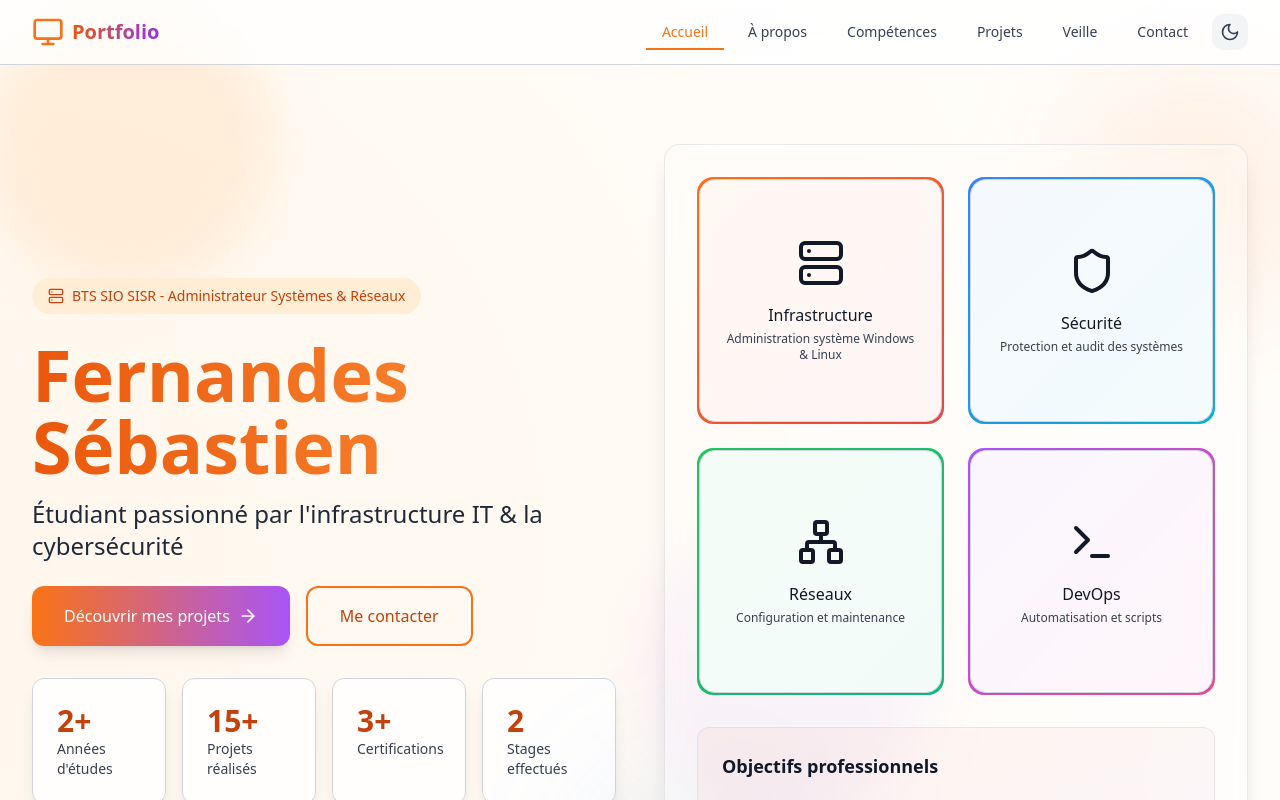
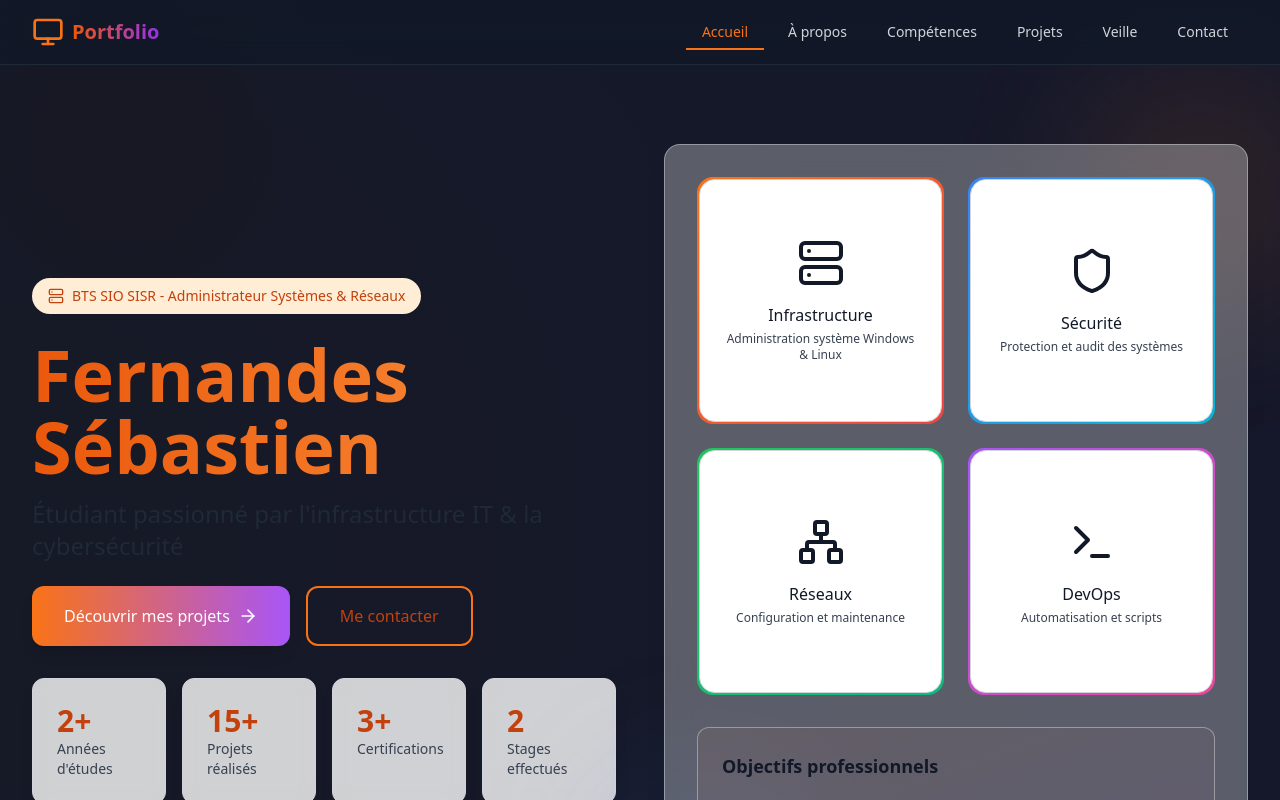
Before and after one commit to CapitaineRick/Portfolio, a React (Vite) app: page / in a window 1280 px wide. Shown: the top 800 px of the page. Built offline with nearby package versions, Linux system fonts and the light colour scheme.

Commit message:
Remove light mode and force dark theme

```diff
--- a/src/components/Navbar.tsx
+++ b/src/components/Navbar.tsx
@@ -1,11 +1,9 @@
 import React, { useState, useEffect } from 'react';
-import { Monitor, Moon, Sun, Menu, X } from 'lucide-react';
-import { useTheme } from '../contexts/ThemeContext';
+import { Monitor, Menu, X } from 'lucide-react';
 
 const Navbar: React.FC = () => {
   const [isOpen, setIsOpen] = useState(false);
   const [activeSection, setActiveSection] = useState('home');
-  const { theme, toggleTheme } = useTheme();
 
   const navLinks = [
     { name: 'Accueil', href: '#home' },
@@ -45,11 +43,7 @@ const Navbar: React.FC = () => {
   };
 
   return (
-    <nav className={`fixed w-full z-50 transition-all duration-300 backdrop-blur-md ${
-      theme === 'dark'
-        ? 'bg-gray-900/80 border-b border-gray-800'
-        : 'bg-white/80 border-b border-gray-200'
-    }`}>
+    <nav className="fixed w-full z-50 transition-all duration-300 backdrop-blur-md bg-gray-900/80 border-b border-gray-800">
       <div className="max-w-7xl mx-auto px-4 sm:px-6 lg:px-8">
         <div className="flex justify-between h-16 items-center">
           {/* Logo */}
@@ -74,7 +68,7 @@ const Navbar: React.FC = () => {
                   className={`px-4 py-2 mx-1 rounded-xl text-sm font-medium transition-all duration-300 relative group
                     ${activeSection === link.href.substring(1)
                       ? 'text-orange-500'
-                      : 'text-gray-700 dark:text-gray-300 hover:text-orange-500'
+                      : 'text-gray-300 hover:text-orange-500'
                     }`}
                 >
                   {link.name}
@@ -84,38 +78,20 @@ const Navbar: React.FC = () => {
                 </a>
               ))}
             </div>
-
-            <div className="ml-6 flex items-center space-x-2">
-              <button
-                onClick={toggleTheme}
-                className="p-2 rounded-xl bg-gray-100 dark:bg-gray-800 hover:bg-gray-200 dark:hover:bg-gray-700 transition-colors"
-                aria-label="Toggle theme"
-              >
-                {theme === 'dark' ? <Sun size={20} className="text-orange-500" /> : <Moon size={20} className="text-gray-700" />}
-              </button>
-            </div>
           </div>
 
           {/* Mobile Menu Button */}
-          <div className="flex md:hidden items-center space-x-2">
-            <button
-              onClick={toggleTheme}
-              className="p-2 rounded-xl bg-gray-100 dark:bg-gray-800 hover:bg-gray-200 dark:hover:bg-gray-700 transition-colors"
-              aria-label="Toggle theme"
-            >
-              {theme === 'dark' ? <Sun size={20} className="text-orange-500" /> : <Moon size={20} className="text-gray-700" />}
-            </button>
-
+          <div className="flex md:hidden">
             <button
               onClick={() => setIsOpen(!isOpen)}
-              className="p-2 rounded-xl bg-gray-100 dark:bg-gray-800 hover:bg-gray-200 dark:hover:bg-gray-700 transition-colors"
+              className="p-2 rounded-xl bg-gray-800 hover:bg-gray-700 transition-colors"
               aria-expanded="false"
             >
               <span className="sr-only">Open main menu</span>
               {isOpen ? (
-                <X className="block h-6 w-6 text-gray-700 dark:text-gray-300" aria-hidden="true" />
+                <X className="block h-6 w-6 text-gray-300" aria-hidden="true" />
               ) : (
-                <Menu className="block h-6 w-6 text-gray-700 dark:text-gray-300" aria-hidden="true" />
+                <Menu className="block h-6 w-6 text-gray-300" aria-hidden="true" />
               )}
             </button>
           </div>
@@ -136,7 +112,7 @@ const Navbar: React.FC = () => {
               className={`block px-4 py-2 rounded-xl text-base font-medium transition-all duration-300
                 ${activeSection === link.href.substring(1)
                   ? 'bg-gradient-to-r from-orange-500 to-purple-500 text-white'
-                  : 'text-gray-700 dark:text-gray-300 hover:bg-gray-100 dark:hover:bg-gray-800'
+                  : 'text-gray-300 hover:bg-gray-800'
                 }`}
             >
               {link.name}
--- a/src/contexts/ThemeContext.tsx
+++ b/src/contexts/ThemeContext.tsx
@@ -1,6 +1,6 @@
-import React, { createContext, useContext, useEffect, useState } from 'react';
+import React, { createContext, useContext, useEffect } from 'react';
 
-type Theme = 'light' | 'dark';
+type Theme = 'dark';
 
 interface ThemeContextType {
   theme: Theme;
@@ -10,27 +10,16 @@ interface ThemeContextType {
 const ThemeContext = createContext<ThemeContextType | undefined>(undefined);
 
 export const ThemeProvider: React.FC<{ children: React.ReactNode }> = ({ children }) => {
-  const [theme, setTheme] = useState<Theme>(() => {
-    // Check for saved theme in localStorage
-    const savedTheme = localStorage.getItem('theme');
-    // Check for system preference if no saved theme
-    if (!savedTheme) {
-      return window.matchMedia('(prefers-color-scheme: dark)').matches
-        ? 'dark'
-        : 'light';
-    }
-    return (savedTheme as Theme) || 'light';
-  });
+  const theme: Theme = 'dark';
 
   useEffect(() => {
     const root = window.document.documentElement;
-    root.classList.remove('light', 'dark');
-    root.classList.add(theme);
-    localStorage.setItem('theme', theme);
-  }, [theme]);
+    root.classList.remove('light');
+    root.classList.add('dark');
+  }, []);
 
   const toggleTheme = () => {
-    setTheme(prev => (prev === 'light' ? 'dark' : 'light'));
+    // Do nothing since we're forcing dark mode
   };
 
   return (
--- a/src/index.css
+++ b/src/index.css
@@ -25,92 +25,46 @@ section {
 
 /* Section colors */
 section {
-  --tw-gradient-from: theme('colors.gray.50');
-  --tw-gradient-to: theme('colors.white');
-}
-
-section#home {
-  --tw-gradient-from: theme('colors.orange.50');
-  --tw-gradient-to: theme('colors.white');
-}
-
-section#about {
-  --tw-gradient-from: theme('colors.blue.50');
-  --tw-gradient-to: theme('colors.white');
-}
-
-section#education {
-  --tw-gradient-from: theme('colors.purple.50');
-  --tw-gradient-to: theme('colors.white');
-}
-
-section#skills {
-  --tw-gradient-from: theme('colors.green.50');
-  --tw-gradient-to: theme('colors.white');
-}
-
-section#projects {
-  --tw-gradient-from: theme('colors.orange.50');
-  --tw-gradient-to: theme('colors.white');
-}
-
-section#documentation {
-  --tw-gradient-from: theme('colors.indigo.50');
-  --tw-gradient-to: theme('colors.white');
-}
-
-section#techwatch {
-  --tw-gradient-from: theme('colors.rose.50');
-  --tw-gradient-to: theme('colors.white');
-}
-
-section#contact {
-  --tw-gradient-from: theme('colors.emerald.50');
-  --tw-gradient-to: theme('colors.white');
-}
-
-/* Dark mode sections */
-.dark section {
   --tw-gradient-from: theme('colors.gray.900' / 5%);
   --tw-gradient-to: theme('colors.gray.900' / 5%);
 }
 
-.dark section#home {
+section#home {
   --tw-gradient-from: theme('colors.orange.900' / 5%);
   --tw-gradient-to: theme('colors.purple.900' / 5%);
 }
 
-.dark section#about {
+section#about {
   --tw-gradient-from: theme('colors.blue.900' / 5%);
   --tw-gradient-to: theme('colors.purple.900' / 5%);
 }
 
-.dark section#education {
+section#education {
   --tw-gradient-from: theme('colors.purple.900' / 5%);
   --tw-gradient-to: theme('colors.blue.900' / 5%);
 }
 
-.dark section#skills {
+section#skills {
   --tw-gradient-from: theme('colors.green.900' / 5%);
   --tw-gradient-to: theme('colors.emerald.900' / 5%);
 }
 
-.dark section#projects {
+section#projects {
   --tw-gradient-from: theme('colors.orange.900' / 5%);
   --tw-gradient-to: theme('colors.red.900' / 5%);
 }
 
-.dark section#documentation {
+section#documentation {
   --tw-gradient-from: theme('colors.indigo.900' / 5%);
   --tw-gradient-to: theme('colors.purple.900' / 5%);
 }
 
-.dark section#techwatch {
+section#techwatch {
   --tw-gradient-from: theme('colors.rose.900' / 5%);
   --tw-gradient-to: theme('colors.pink.900' / 5%);
 }
 
-.dark section#contact {
+section#contact {
   --tw-gradient-from: theme('colors.emerald.900' / 5%);
   --tw-gradient-to: theme('colors.green.900' / 5%);
 }
@@ -139,15 +93,6 @@ section#contact {
 
 .animation-delay-4000 {
   animation-delay: 4s;
-}
-
-/* Theme and transitions */
-.dark {
-  @apply transition-colors duration-300;
-}
-
-.card-hover {
-  @apply transition-all duration-200 ease-out hover:transform hover:scale-[1.02] hover:shadow-lg;
 }
 
 /* Element transitions */
@@ -182,42 +127,3 @@ img {
 .opacity-transition {
   @apply transition-opacity duration-300;
 }
-
-/* Light mode specific styles */
-@media (prefers-color-scheme: light) {
-  .bg-white {
-    @apply bg-opacity-95;
-  }
-
-  .text-gray-600 {
-    @apply text-gray-700;
-  }
-
-  .border-gray-200 {
-    @apply border-gray-300;
-  }
-
-  /* Card backgrounds */
-  .bg-white {
-    @apply shadow-sm;
-  }
-
-  /* Text colors */
-  .text-gray-600 {
-    @apply text-gray-700;
-  }
-
-  /* Borders */
-  .border-gray-200 {
-    @apply border-gray-300;
-  }
-
-  /* Buttons */
-  button.bg-gray-50 {
-    @apply bg-gray-100;
-  }
-
-  button.hover\:bg-gray-100:hover {
-    @apply hover:bg-gray-200;
-  }
-}
```
